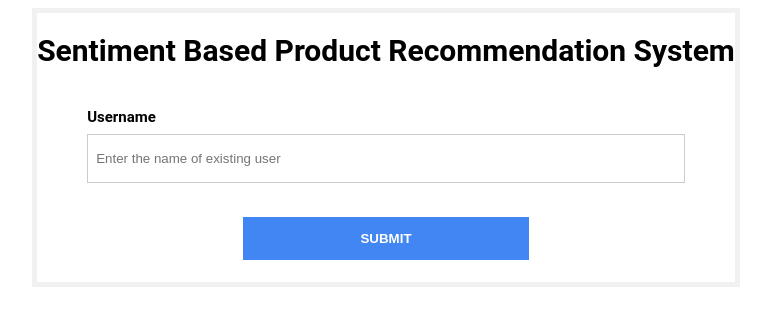
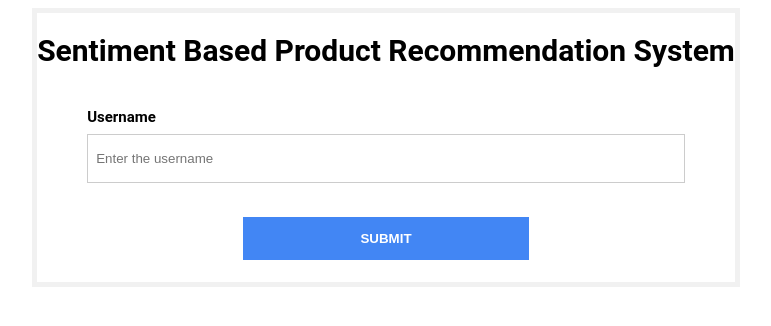
Before and after one commit to ditankur/my-hello-app, a Flask app: page / in a window 1280 px wide. Shown: the top 326 px of the page, without its empty margins (254-1025 px from the left). Run offline with Flask 2, Linux system fonts and the light colour scheme; parts of the project's set-up code (start-up, migrations or seed data) failed here and were passed over.

Commit message:
Adding changes

```diff
--- a/app.py
+++ b/app.py
@@ -22,8 +22,6 @@ def home():
 
 @app.route('/predict', methods=['POST'])
 def submit():
-    # ratings = rec_system.loc['02deuce'].sort_values(ascending=False)[0:20]
-    # return "#".join(pd.concat([ratings], axis=1).index.values.tolist())
     user_name = request.form['username']
     recommended_products = get_recommended_products(user_name)
     return render_template('results.html', products=recommended_products)
--- a/templates/home.html
+++ b/templates/home.html
@@ -13,7 +13,7 @@
 		<div class="formcontainer">
 			<div class="container">
 				<label for="username"><strong>Username</strong></label>
-				<input type="text" name="username" placeholder="Enter the name of existing user" required>
+				<input type="text" name="username" placeholder="Enter the username" required>
 			</div>
 			<button type="submit" class="btn-info"><strong>SUBMIT</strong></button>
 		</div>
--- a/templates/results.html
+++ b/templates/results.html
@@ -9,7 +9,7 @@
 
 	<header>
 		<div class="container">
-			<h2>Top 5 Recommendated Products</h2>
+			<h2>Top 5 Recommended Products</h2>
 		</div>
 	</header>
 
```
Also changed, not shown: 1 other file.
